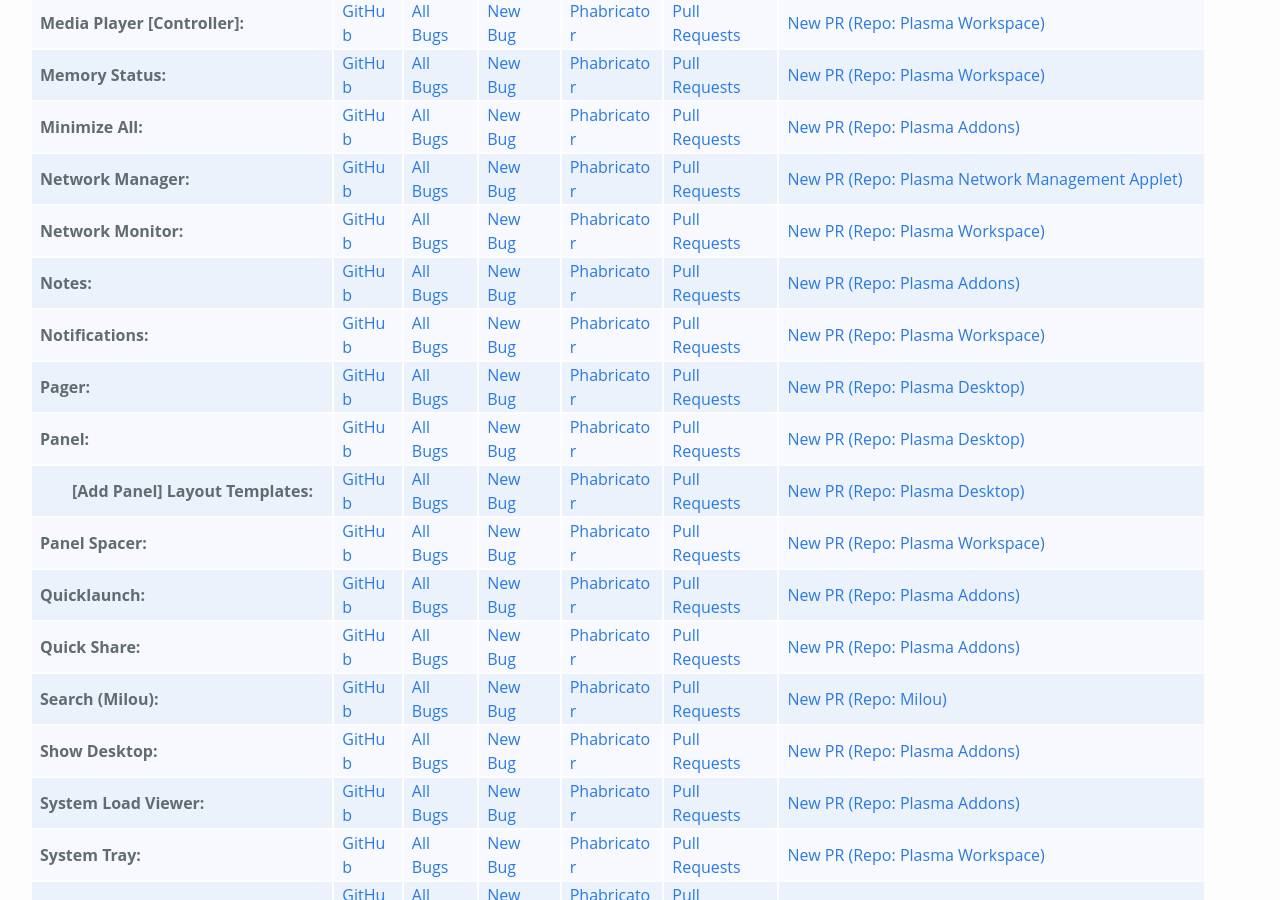
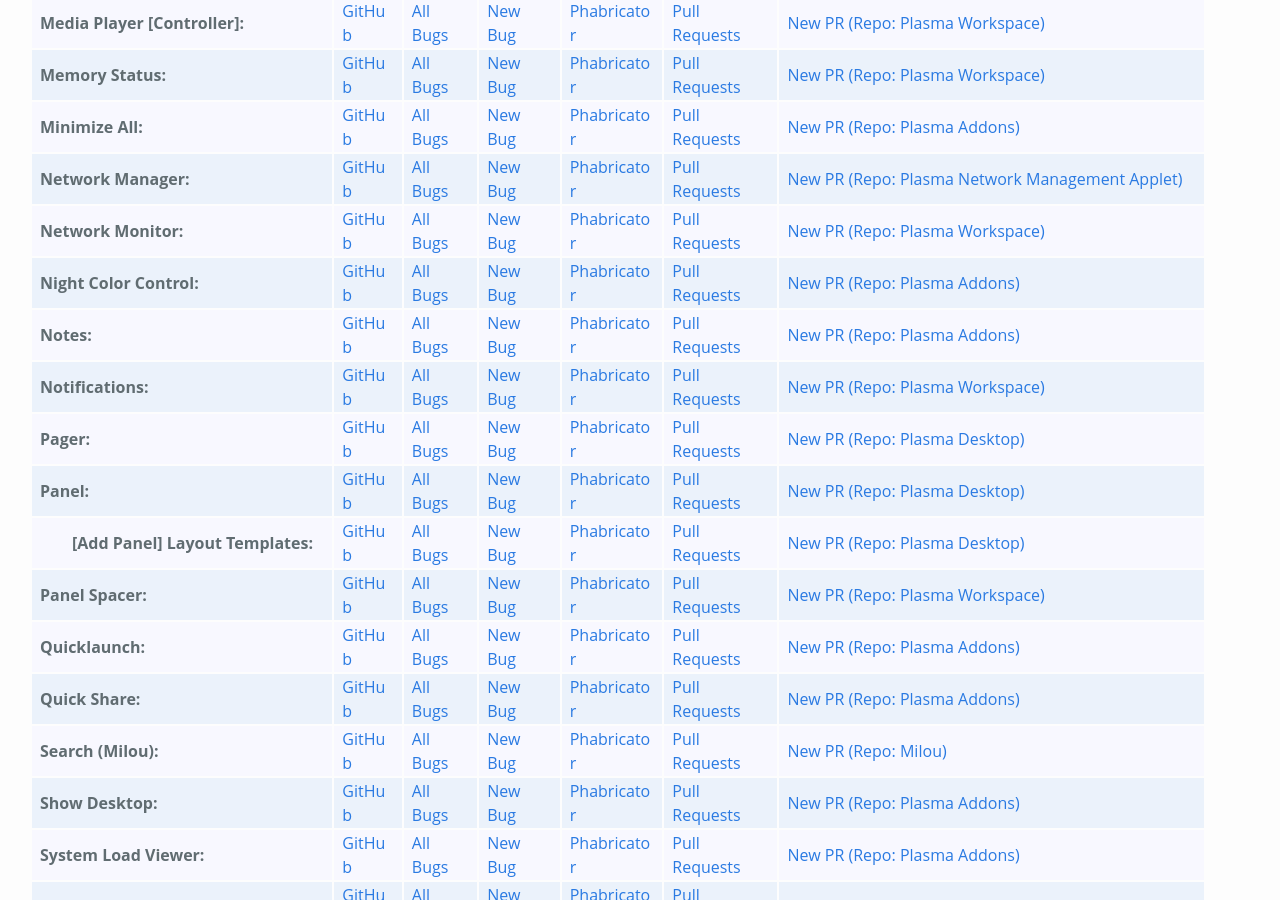
Before and after one commit to Zren/zren.github.io, a Jekyll site: the page built from kde_repos.md, in a window 1280 px wide and 900 px high, scrolled down 2574 px. Built offline with Jekyll 4.4.1, drawn with Linux system fonts in a browser that asks for light colours.

Commit message:
Link to night color widget

```diff
--- a/kde_repos.md
+++ b/kde_repos.md
@@ -563,6 +563,13 @@
 			repoName='Network Monitor'
 			githubLink='https://github.com/KDE/plasma-workspace/tree/master/applets/systemmonitor'
 			product='plasmashell&component=System%20Monitor'
+		%}
+	</tr>
+	<tr>
+		{% include kdeRepoAddons.html
+			repoName='Night Color Control'
+			githubLink='https://github.com/KDE/kdeplasma-addons/tree/master/applets/nightcolor'
+			product='kdeplasma-addons&component=Night%20Color%20Control'
 		%}
 	</tr>
 	<tr>
```
